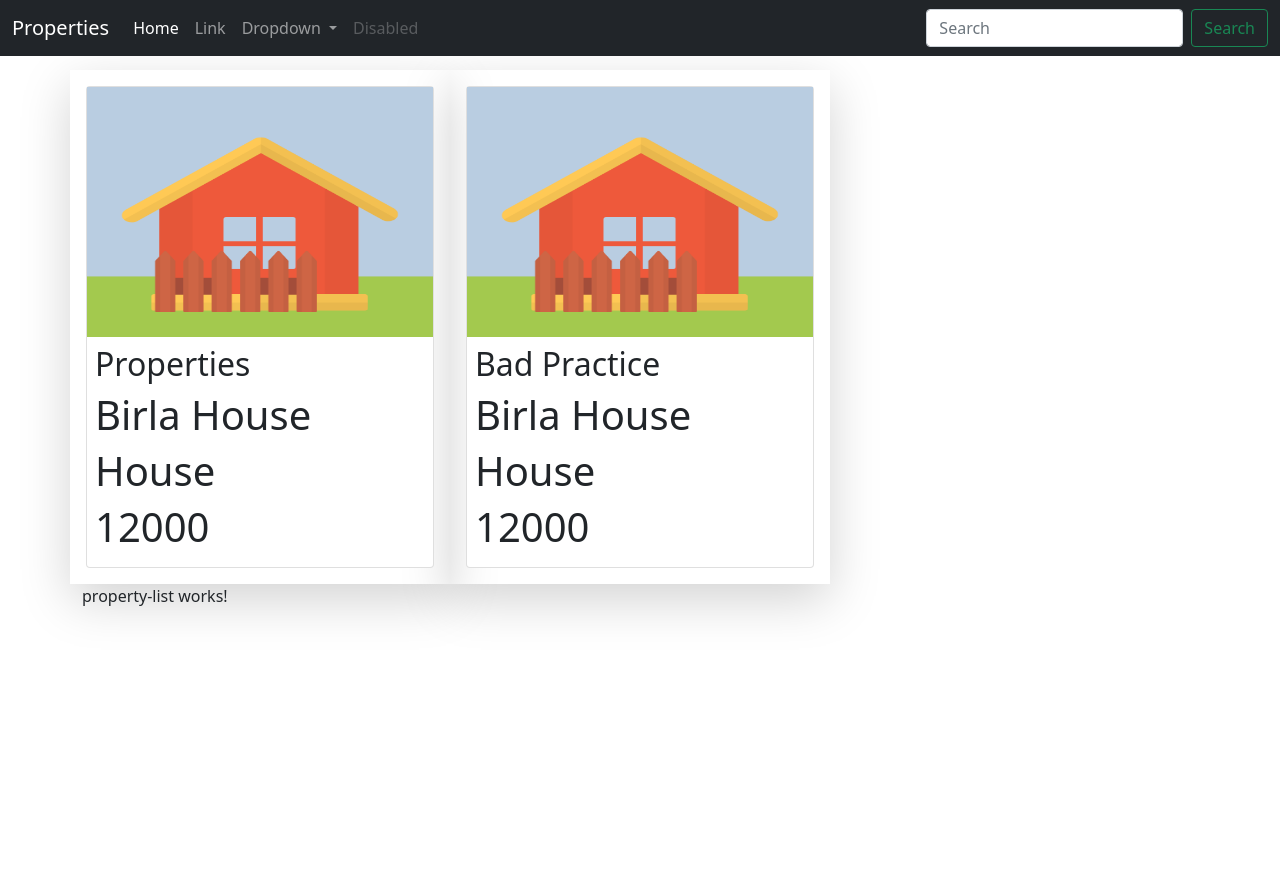
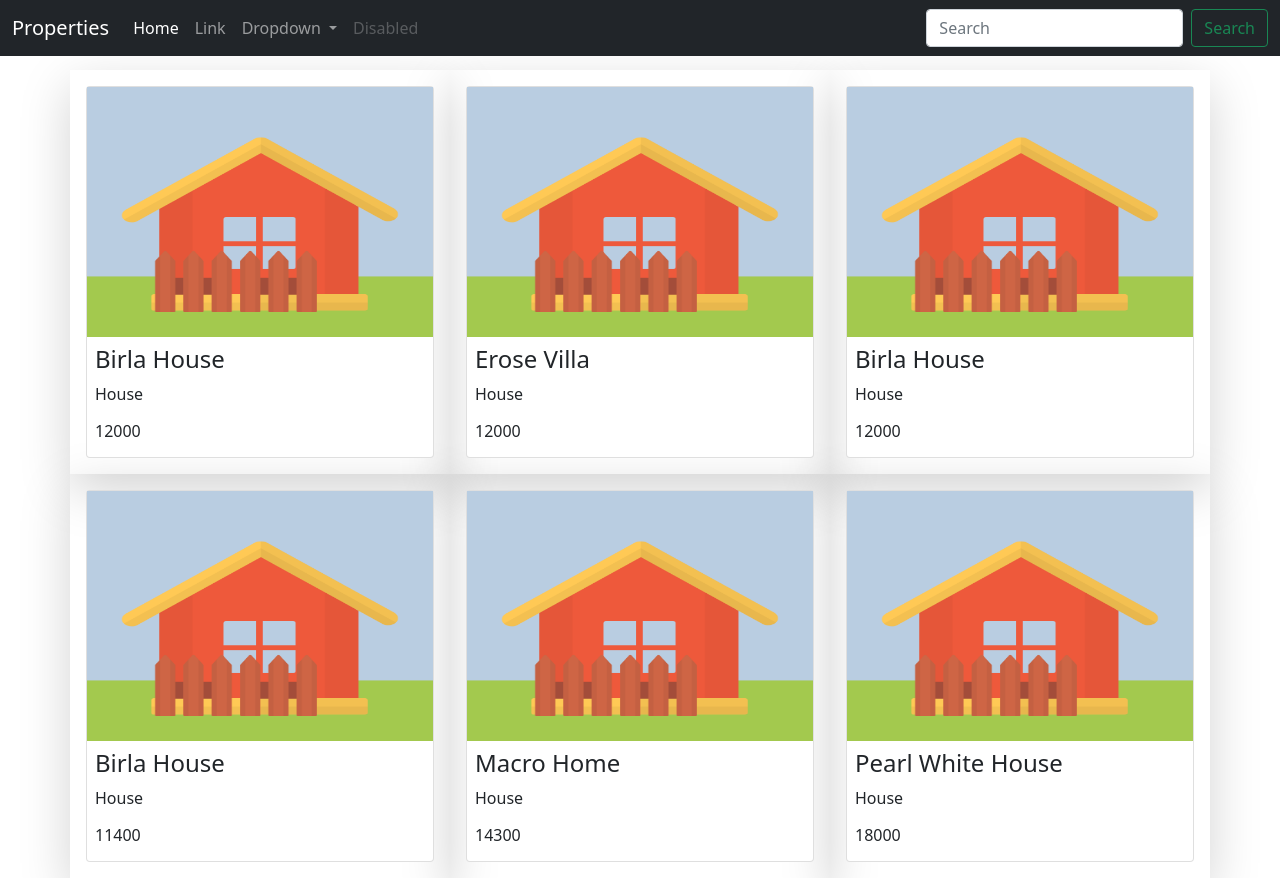
Before and after one commit to DO04dev/property-for-sale-app, an Angular app: page / in a window 1280 px wide. Before the commit the page ends 800 px from the top, so only its background shows below. Built offline with nearby package versions, Linux system fonts and the light colour scheme.

Commit message:
Create property list

```diff
--- a/src/app/app.component.html
+++ b/src/app/app.component.html
@@ -1,5 +1,4 @@
 <app-nav-bar></app-nav-bar>
 <div class="container" style="margin-top: 70px;">
-  <app-property-card></app-property-card>
   <app-property-list></app-property-list>
 </div>
--- a/src/app/property/property-card/property-card.component.html
+++ b/src/app/property/property-card/property-card.component.html
@@ -1,24 +1,8 @@
-<div class="row">
-  <div class="shadow-lg col-sm-4 p-3">
-    <div class="card">
-      <img class="propImg" src="assets/images/house_default.png" />
-      <div class="card-body p-2">
-        <h2>Properties</h2>
-        <h1>{{ Property.Name }}</h1>
-        <h1>{{ Property.Type }}</h1>
-        <h1>{{ Property.Price }}</h1>
-      </div>
-    </div>
-  </div>
-  <div class="shadow-lg col-sm-4 p-3">
-    <div class="card">
-      <img class="propImg" src="assets/images/house_default.png" />
-      <div class="card-body p-2">
-        <h2>Bad Practice</h2>
-        <h1>{{ Property.Name }}</h1>
-        <h1>{{ Property.Type }}</h1>
-        <h1>{{ Property.Price }}</h1>
-      </div>
-    </div>
+<div class="card">
+  <img class="propImg" src="assets/images/house_default.png" />
+  <div class="card-body p-2">
+    <h4>{{ property.Name }}</h4>
+    <p>{{ property.Type }}</p>
+    <h6>{{ property.Price }}</h6>
   </div>
 </div>
--- a/src/app/property/property-card/property-card.component.ts
+++ b/src/app/property/property-card/property-card.component.ts
@@ -1,4 +1,4 @@
-import { Component } from '@angular/core';
+import { Component, Input } from '@angular/core';
 
 @Component({
   selector: 'app-property-card',
@@ -6,10 +6,5 @@
   styleUrls: ['property-card.component.css']
 })
 export class PropertyCardComponent{
-  Property: any ={
-    "Id":1,
-    "Name":"Birla House",
-    "Type":"House",
-    "Price":12000
-  }
+  @Input() property : any
 }
--- a/src/app/property/property-list/property-list.component.html
+++ b/src/app/property/property-list/property-list.component.html
@@ -1 +1,5 @@
-<p>property-list works!</p>
+<div class="row">
+  <div *ngFor="let property of properties" class="shadow-lg col-sm-4 p-3">
+    <app-property-card [property]="property"></app-property-card>
+  </div>
+</div>
--- a/src/app/property/property-list/property-list.component.ts
+++ b/src/app/property/property-list/property-list.component.ts
@@ -7,6 +7,45 @@
 })
 export class PropertyListComponent implements OnInit {
 
+  properties: Array<any> = [
+    {
+      "Id": 1,
+      "Name": "Birla House",
+      "Type": "House",
+      "Price": 12000
+    },
+    {
+      "Id": 2,
+      "Name": "Erose Villa",
+      "Type": "House",
+      "Price": 12000
+    },
+    {
+      "Id": 3,
+      "Name": "Birla House",
+      "Type": "House",
+      "Price": 12000
+    },
+    {
+      "Id": 4,
+      "Name": "Birla House",
+      "Type": "House",
+      "Price": 11400
+    },
+    {
+      "Id": 5,
+      "Name": "Macro Home",
+      "Type": "House",
+      "Price": 14300
+    },
+    {
+      "Id": 6,
+      "Name": "Pearl White House",
+      "Type": "House",
+      "Price": 18000
+    },
+  ]
+
   constructor() { }
 
   ngOnInit(): void {
```
